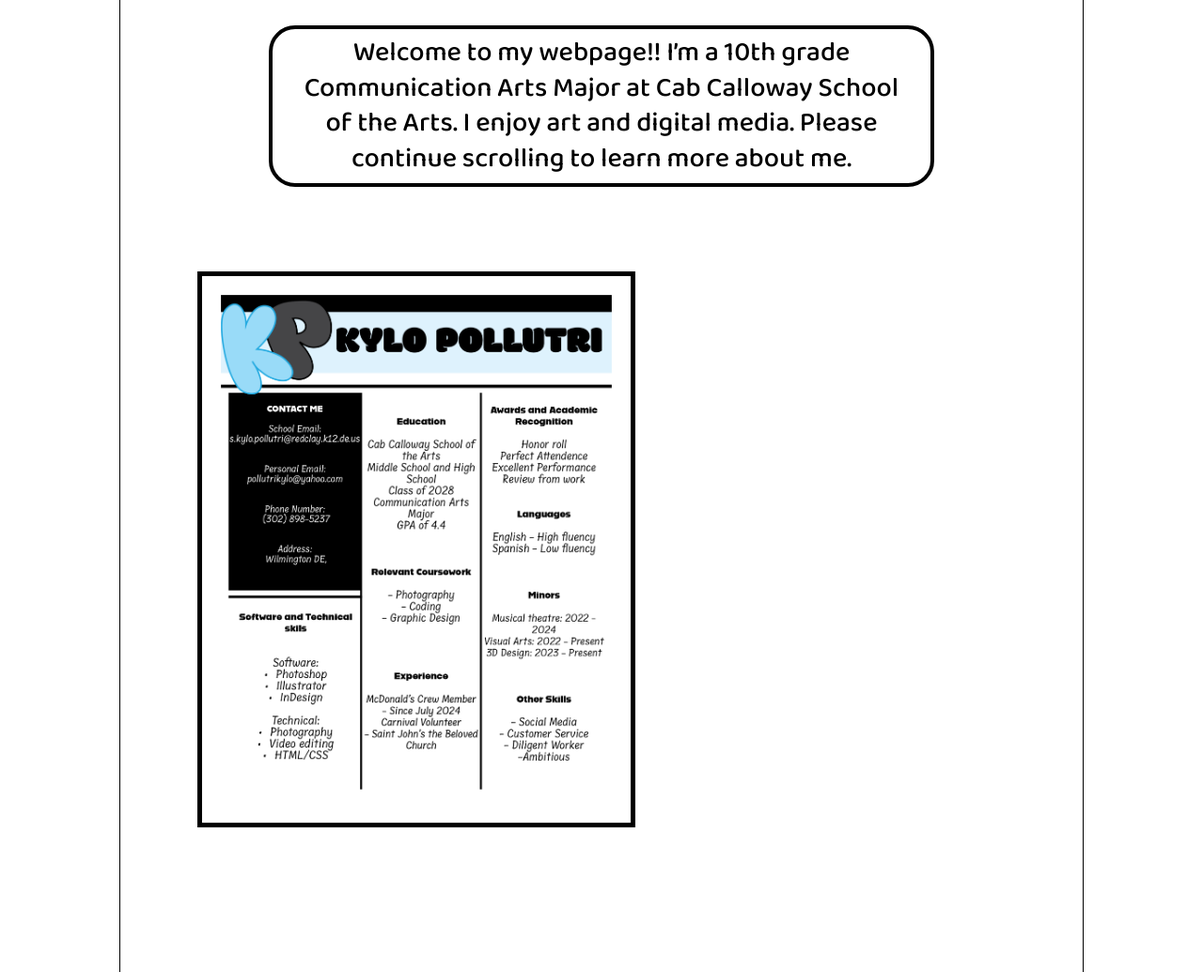
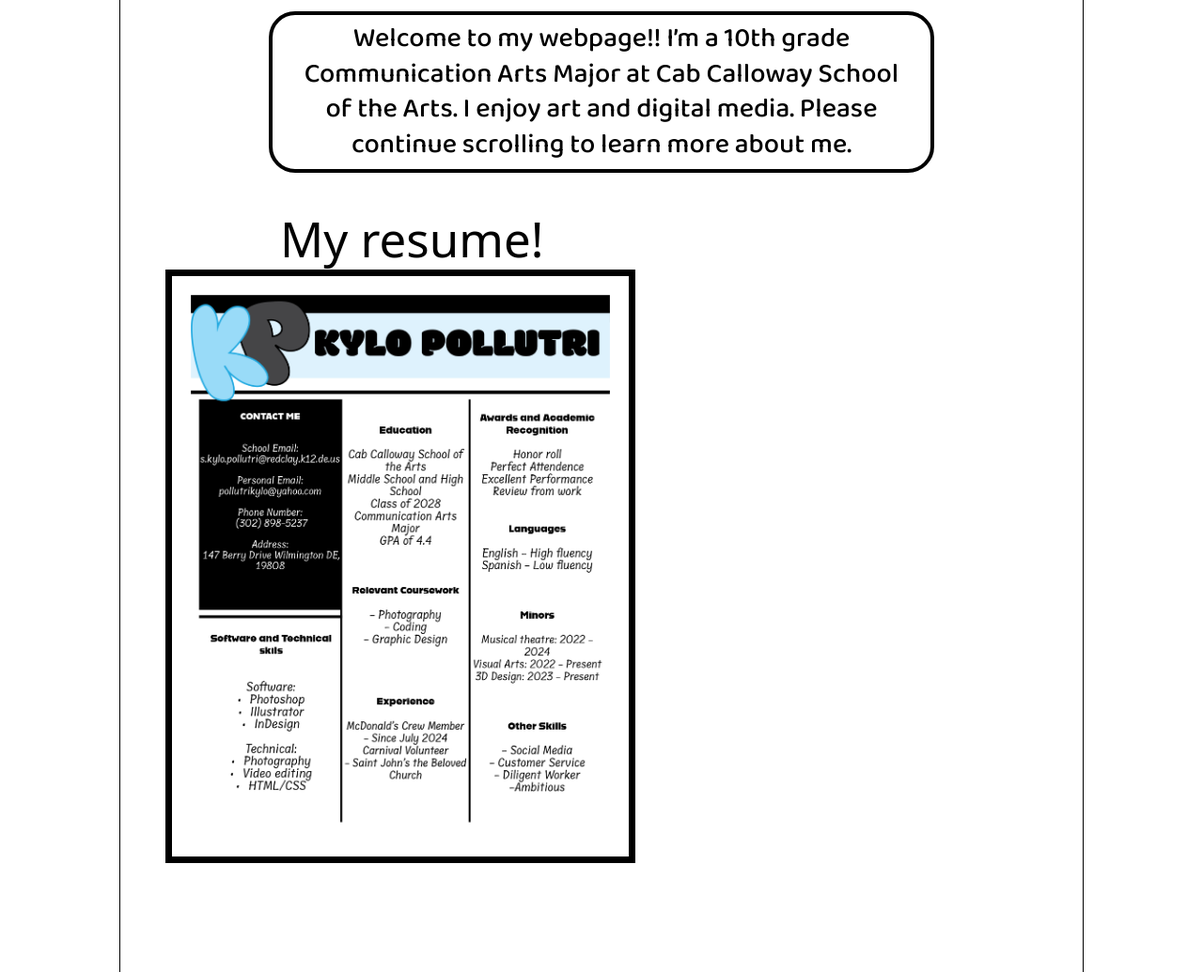
Before and after one commit to pollutrikylo/2026-Portfolio, a plain HTML site: page index.html in a window 1280 px wide. Shown: the part 497-1532 px from the top of the page at 94% size. Drawn offline with Linux system fonts and the light colour scheme; a web font is replaced by a local one.

Commit message:
this is me committing

```diff
--- a/css/mimikyu.css
+++ b/css/mimikyu.css
@@ -66,7 +66,7 @@ body {
 #info-logo {
     margin-left: 12px;
   position: relative;
-  top: -1457px;
+  top: -935px;
 }
 
 #home {
@@ -103,7 +103,7 @@ body {
     width: 700px;
     margin: auto;
     position: relative;
-    bottom: 360px;
+    bottom: 375px;
     border-radius: 28px;
     border-width: 4px;
     text-align: center;
@@ -131,3 +131,45 @@ border: 5px solid #000000;
 padding: 20px;
 
 }
+
+#resume-text {
+  font-family: "Modak", system-ui;
+        font-weight: 400;
+        font-style: normal;
+        font-size: 51px;
+        margin-left: 170px;
+
+bottom: 755px;
+position: relative;
+}
+
+.zoom-container input[type="checkbox"] {
+  display: none;
+}
+
+.zoom-container img {
+  width: 446.25px;
+  height: 577.25px;
+  border: 7px solid black;
+  background-color: white;
+  padding: 20px;
+  margin-left: 48px;
+  margin-top: -350px;
+}
+
+.zoom-container input[type="checkbox"]:checked ~ img {
+  transform: scale(2.0);
+  cursor: zoom-out;
+  display: flex;
+  align-items: center;
+  justify-content: center;
+  position: relative;
+  margin-left: 265px;
+  z-index: 100;
+
+}
+
+#callout {
+  margin-left: 600px;
+  margin-bottom: px;
+}
--- a/index.html
+++ b/index.html
@@ -34,7 +34,18 @@
             </div>
 
             <img id="info-logo" src="images/info-arrow.png" alt="information">
-            <img id="resume" src="images/resume3.png" alt="resume">
+
+
+
+            <div class="zoom-container">
+                <label>
+                  <input type="checkbox">
+                  <img src="images/Asset67.png" alt="Click to enlarge">
+                </label>
+              </div>
+
+              <p id="resume-text">My resume!</p>
+              <img id="callout" src="images/callout.png" alt="Click on the resume to zoom">
 
 
 
```
Also changed, not shown: images/Asset67.png (added), 2 other files.
